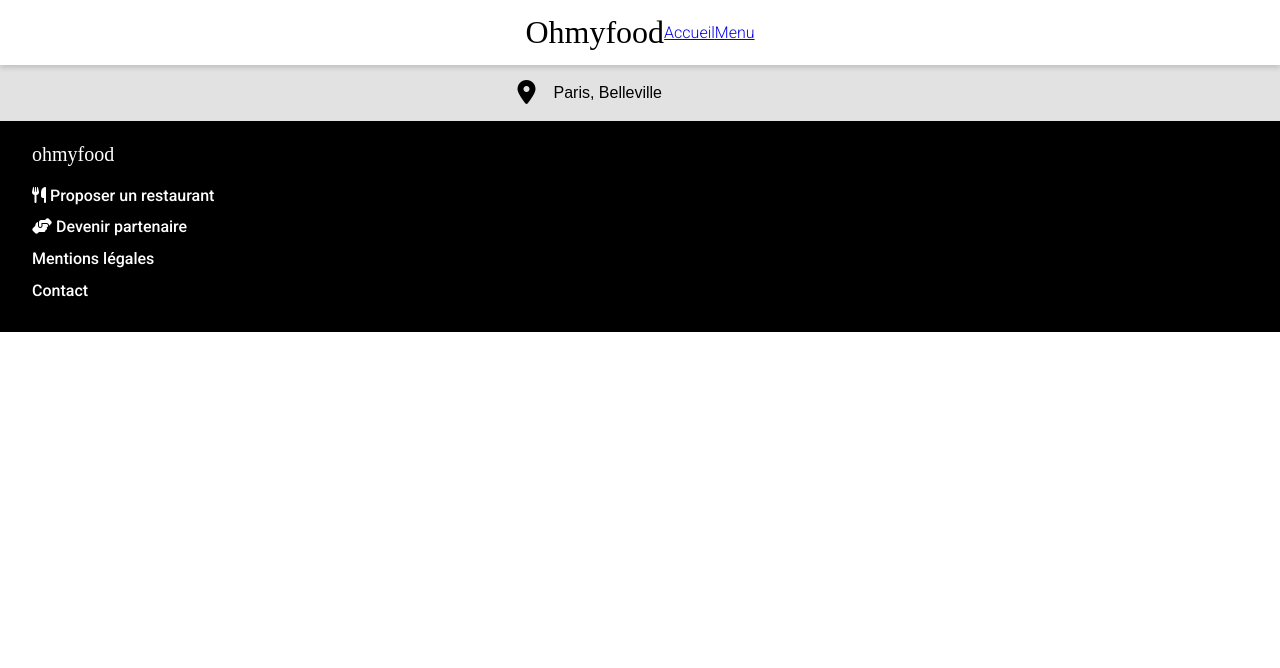
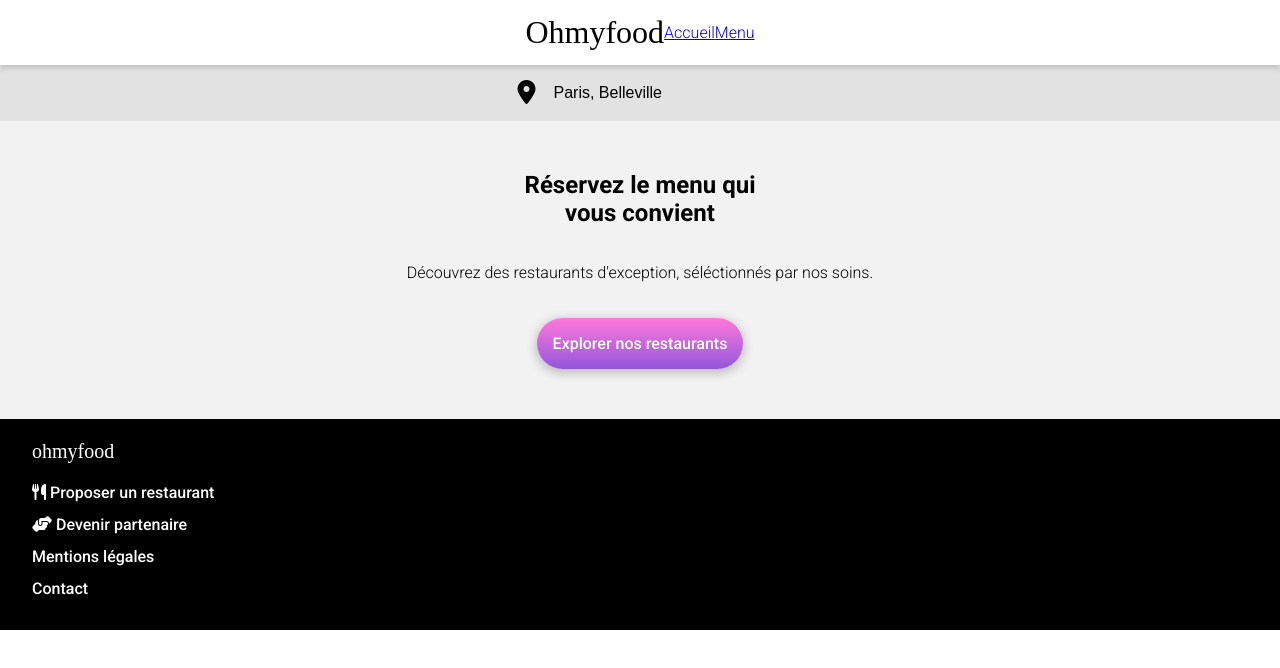
Before and after one commit to Jmonzili/Ohmyfood-React, a React (Create React App) app in the folder ohmyfood/: page / in a window 1280 px wide. Shown: the top 668 px of the page. Built offline with nearby package versions, Linux system fonts and the light colour scheme; a web font is replaced by a local one.

Commit message:
component 'Slogant'

```diff
--- /dev/null
+++ b/ohmyfood/src/components/home-page/Slogant/index.jsx
@@ -0,0 +1,51 @@
+import styled from 'styled-components'
+import colors from '../../../utils/style/colors'
+
+const SlogantContainer = styled.div`
+    display: flex;
+    flex-direction: column;
+    justify-content: center;
+    align-items: center;
+    width: 100%;
+    background-color: ${colors.greyLight};
+    flex-wrap: wrap;
+    padding: 30px 0;
+    text-align: center;
+`
+
+const SlogantText = styled.p`
+    width: 90%
+`
+
+const SlogantBtn = styled.div`
+    background: ${colors.btnStyled};
+    border: 0 solid;
+    border-radius: 30px;
+    color: white;
+    font-weight: 500;
+    padding: 1rem;
+    margin: 20px;
+    box-shadow: 0 3px 10px 2px ${colors.shadow};
+    transition: 700ms cubic-bezier(0.44,-0.73, 0.34, 1.71);
+    &:hover {
+        opacity: 0.8;
+        cursor: pointer;
+        box-shadow: 0 3px 10px 2px #201f1f
+    }
+`
+
+function Slogant() {
+    return (
+        <SlogantContainer>
+            <h2>Réservez le menu qui<br />vous convient</h2>
+            <SlogantText>
+            Découvrez des restaurants d'exception, séléctionnés par nos soins.
+            </SlogantText>
+            <SlogantBtn>
+                Explorer nos restaurants
+            </SlogantBtn>
+        </SlogantContainer>
+    )
+}
+
+export default Slogant
--- a/ohmyfood/src/pages/Home/index.jsx
+++ b/ohmyfood/src/pages/Home/index.jsx
@@ -1,12 +1,14 @@
 // import styled from 'styled-components'
 
 import Form from "../../components/home-page/Form";
+import Slogant from "../../components/home-page/Slogant";
 
 
 function Home() {
   return (
     <main>
       <Form />
+      <Slogant />
     </main>
   );
 }
--- a/ohmyfood/src/utils/style/colors.js
+++ b/ohmyfood/src/utils/style/colors.js
@@ -2,14 +2,14 @@ const colors = {
   primary: '#9356DC',
   secondary: '#FF79DA',
   tertiary: '#99E2D0',
-  // tertiary2: '#428b69',
+  tertiary2: '#428b69',
   shadow: '#C2C2C2',
   grey: '#E2E2E2',
   greyLight: '#F2F2F2',
   primaryHover: '#f5eefd',
   secondaryHover: '#f8e4f2',
-  btnStyled: 'linear-gradient(180deg, $color-secondaire, $color-primaire)',
-  heartStyled: 'linear-gradient(90deg, $color-secondaire, $color-primaire)',
+  btnStyled: 'linear-gradient(180deg, #FF79DA, #9356DC)',
+  heartStyled: 'linear-gradient(90deg, #FF79DA, #9356DC)',
 }
 
 export default colors
```
Also changed, not shown: ohmyfood/src/components/home-page/Navigation/index.jsx (added).
